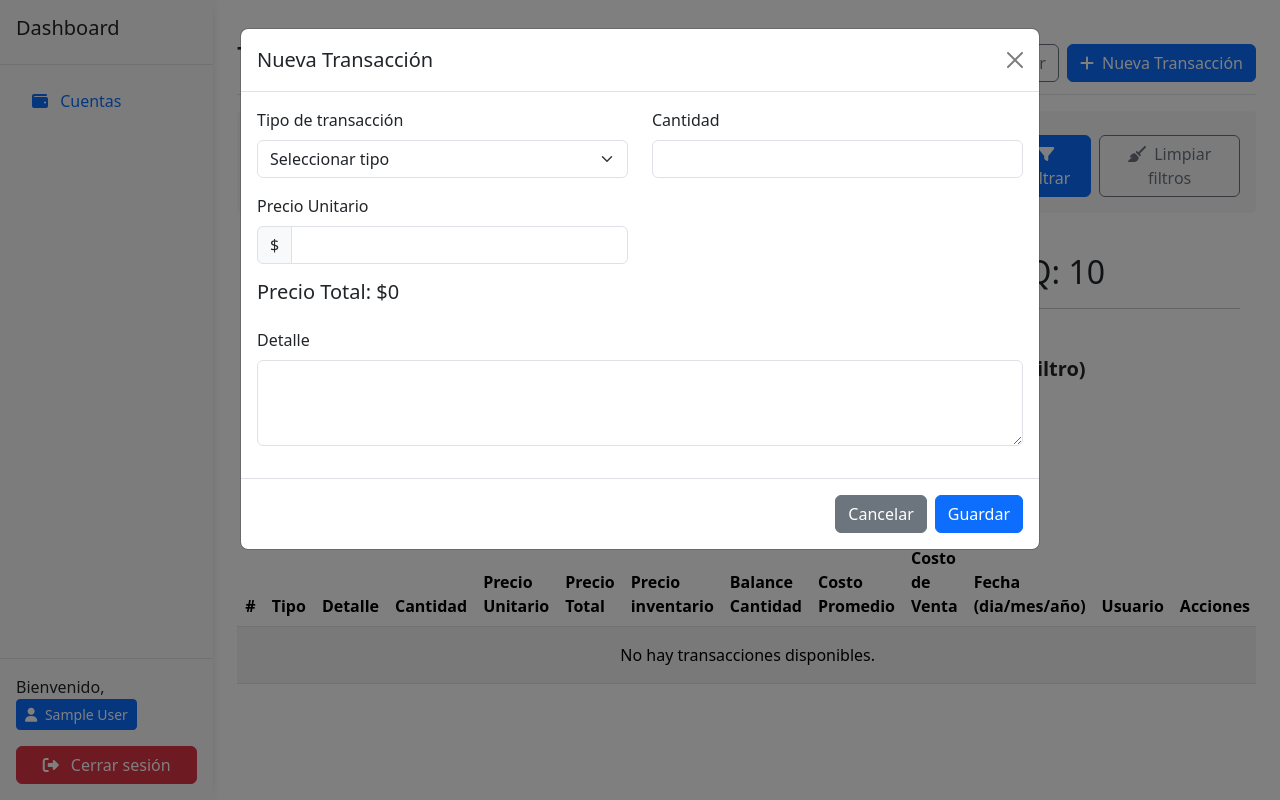
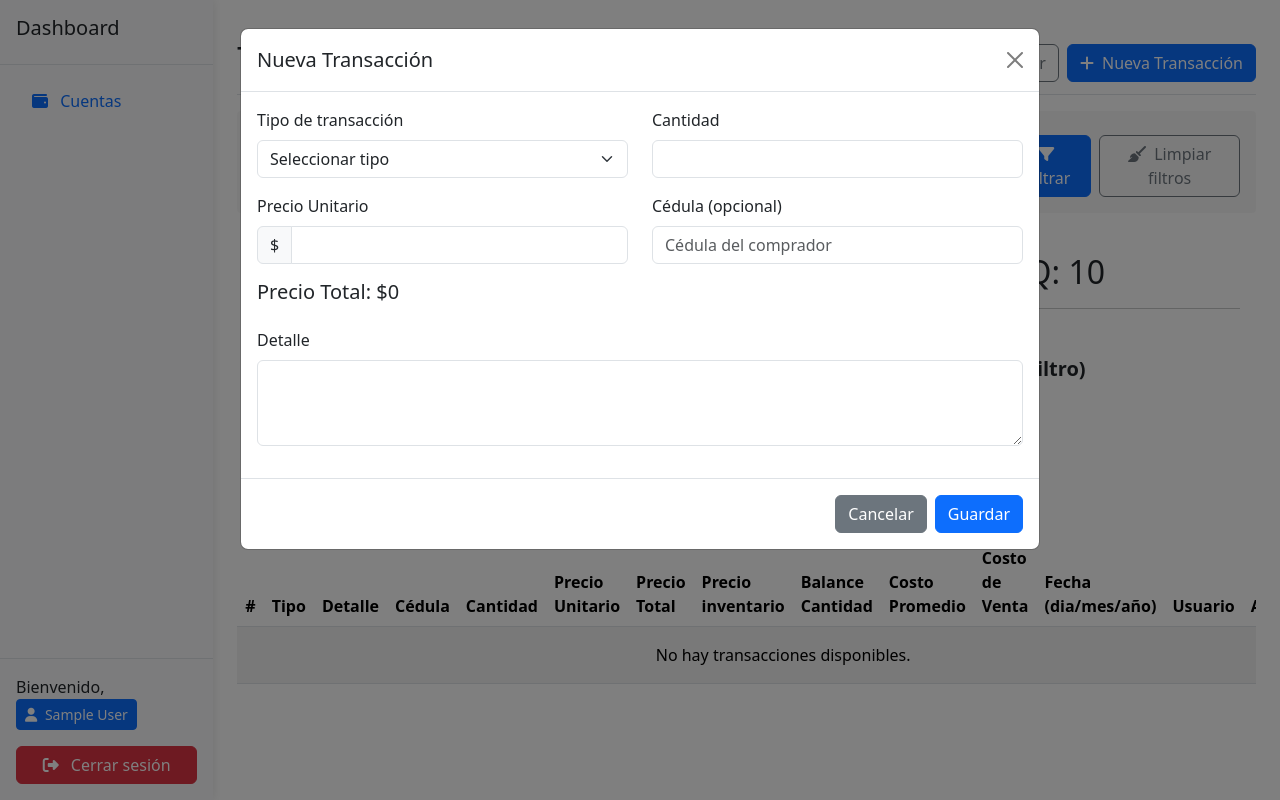
Before and after one commit to TDanyStark/Cacao-Rocha, a PHP site: page /cacaorocha/transactions in a window 1280 px wide, after a click on "Nueva Transacción". Run offline with PHP 8.4, Linux system fonts and the light colour scheme; the visitor is signed in with stand-in values (Sample User, id 1); data comes from the database, SQL or seed files in the repository; tables that the repository leaves empty hold one stand-in row (values such as "Sample post"); some libraries are stand-ins or nearby versions.

Commit message:
Add optional 'cedula' field to transactions and update related views and models

```diff
--- a/app/controllers/TransactionsController.php
+++ b/app/controllers/TransactionsController.php
@@ -75,6 +75,7 @@ class TransactionsController
             $detail = $data['detail'] ?? null;
             $quantity = $data['quantity'] ?? null;
             $unit_price = $data['unit_price'] ?? null;
+            $cedula = $data['cedula'] ?? null;
 
             // si el type es gasto, la cantidad debe ser null
             if ($type == 'gasto') {
@@ -90,7 +91,8 @@ class TransactionsController
                 $detail,
                 $quantity,
                 $unit_price,
-                $user_id
+                $user_id,
+                $cedula
             )) {
                 $_SESSION['success_transactions'] = "Transacción creada exitosamente.";
                 header("Location: /cacaorocha/transactions"); // Redirigir si se creó exitosamente
@@ -158,7 +160,7 @@ class TransactionsController
             $sheet = $spreadsheet->getActiveSheet();
 
             // Encabezados
-            $headers = ["ID", "Tipo", "Detalle", "Cantidad", "Precio Unitario", "Precio Total", "Usuario", "Fecha"];
+            $headers = ["ID", "Tipo", "Detalle", "Cédula", "Cantidad", "Precio Unitario", "Precio Total", "Usuario", "Fecha"];
             $sheet->fromArray($headers, NULL, 'A1');
 
             // Agregar los datos
@@ -176,6 +178,7 @@ class TransactionsController
                     $transaction['id'],
                     $transaction['type'],
                     $transaction['detail'],
+                    $transaction['cedula'] ?? null,
                     $transaction['quantity'],
                     $unit_price,
                     $total_price,
--- a/app/models/TransactionsModel.php
+++ b/app/models/TransactionsModel.php
@@ -74,11 +74,11 @@ class TransactionsModel
       // Insertar la transacción en delete_transactions
       $insert = $this->pdo->prepare("
             INSERT INTO delete_transactions (
-                id, type, detail, quantity, unit_price, total_price,
+                id, type, detail, cedula, quantity, unit_price, total_price,
                 inventory_price, balance_quantity, average_cost,
                 cost_of_sale, user_id, created_at, deleted_by
             ) VALUES (
-                :id, :type, :detail, :quantity, :unit_price, :total_price,
+                :id, :type, :detail, :cedula, :quantity, :unit_price, :total_price,
                 :inventory_price, :balance_quantity, :average_cost,
                 :cost_of_sale, :user_id, :created_at, :deleted_by
             )
@@ -87,6 +87,7 @@ class TransactionsModel
         'id' => $row['id'],
         'type' => $row['type'],
         'detail' => $row['detail'],
+        'cedula' => $row['cedula'] ?? null,
         'quantity' => $row['quantity'],
         'unit_price' => $row['unit_price'],
         'total_price' => $row['total_price'],
@@ -178,6 +179,9 @@ class TransactionsModel
 
   public function createTransaction(string $type, string $detail, ?int $quantity, float $unit_price, int $user_id): bool
   {
+    // Added optional $cedula parameter is handled by controller; keep signature backward compatible by checking func_get_args if needed
+    $args = func_get_args();
+    $cedula = $args[5] ?? null;
     // Obtener los últimos valores del inventario
     $lastTransaction = $this->pdo->query("
         SELECT balance_quantity, average_cost, inventory_price
@@ -218,14 +222,15 @@ class TransactionsModel
     // Insertar la transacción con los nuevos valores
     $stmt = $this->pdo->prepare("
         INSERT INTO transactions (type, detail, quantity, unit_price, total_price, user_id,
-                                  inventory_price, balance_quantity, average_cost, cost_of_sale)
+                                  cedula, inventory_price, balance_quantity, average_cost, cost_of_sale)
         VALUES (:type, :detail, :quantity, :unit_price, :total_price, :user_id,
-                :inventory_price, :balance_quantity, :average_cost, :cost_of_sale)
+                :cedula, :inventory_price, :balance_quantity, :average_cost, :cost_of_sale)
     ");
 
     return $stmt->execute([
       'type' => $type,
       'detail' => $detail,
+      'cedula' => $cedula,
       'quantity' => $quantity,
       'unit_price' => $unit_price,
       'total_price' => ($quantity ?? 1) * $unit_price,
--- a/app/views/transactions/index.php
+++ b/app/views/transactions/index.php
@@ -248,6 +248,7 @@
                                     <th>#</th>
                                     <th>Tipo</th>
                                     <th>Detalle</th>
+                                    <th>Cédula</th>
                                     <th>Cantidad</th>
                                     <th>Precio Unitario</th>
                                     <th>Precio Total</th>
@@ -292,6 +293,7 @@
                                                     <?= htmlspecialchars($transaction['detail'] ?? '', ENT_QUOTES, 'UTF-8'); ?>
                                                 </span>
                                             </td>
+                                            <td><?= htmlspecialchars($transaction['cedula'] ?? '', ENT_QUOTES, 'UTF-8'); ?></td>
                                             <td><?= htmlspecialchars($transaction['quantity'] ?? '', ENT_QUOTES, 'UTF-8'); ?></td>
                                             <td>
                                                 <span style="white-space: nowrap; display: block;"><?= $transaction['type'] === "compra" ? "" : "- " ?> $<?= number_format($transaction['unit_price']); ?></span>
@@ -322,7 +324,7 @@
                                     <?php endforeach; ?>
                                 <?php else: ?>
                                     <tr>
-                                        <td colspan="13" class="text-center py-3">No hay transacciones disponibles.</td>
+                                        <td colspan="14" class="text-center py-3">No hay transacciones disponibles.</td>
                                     </tr>
                                 <?php endif; ?>
                             </tbody>
@@ -365,6 +367,10 @@
                                     <span class="input-group-text">$</span>
                                     <input type="number" class="form-control" id="transaction-unit-price" name="unit_price" min="0.01" step="0.01" required>
                                 </div>
+                            </div>
+                            <div class="col-md-6">
+                                <label for="transaction-cedula" class="form-label">Cédula (opcional)</label>
+                                <input type="text" class="form-control" id="transaction-cedula" name="cedula" placeholder="Cédula del comprador">
                             </div>
                         </div>
                         <!-- Agregado en el modal de nueva transacción -->
--- a/u744125515_cacaorocha.sql
+++ b/u744125515_cacaorocha.sql
@@ -31,6 +31,7 @@ CREATE TABLE `delete_transactions` (
   `id` int(11) NOT NULL,
   `type` enum('compra','venta','gasto') NOT NULL,
   `detail` text NOT NULL,
+  `cedula` varchar(100) DEFAULT NULL,
   `quantity` int(11) DEFAULT NULL,
   `unit_price` decimal(11,0) NOT NULL,
   `total_price` decimal(11,0) DEFAULT NULL,
@@ -47,8 +48,8 @@ CREATE TABLE `delete_transactions` (
 -- Volcado de datos para la tabla `delete_transactions`
 --
 
-INSERT INTO `delete_transactions` (`id`, `type`, `detail`, `quantity`, `unit_price`, `total_price`, `inventory_price`, `balance_quantity`, `average_cost`, `cost_of_sale`, `user_id`, `created_at`, `deleted_by`) VALUES
-(29, 'compra', 'twew', 1000, 15600, 15600000, 15600000, 1000, 15600.0000, NULL, 1, '2025-03-11 11:57:56', 1);
+INSERT INTO `delete_transactions` (`id`, `type`, `detail`, `cedula`, `quantity`, `unit_price`, `total_price`, `inventory_price`, `balance_quantity`, `average_cost`, `cost_of_sale`, `user_id`, `created_at`, `deleted_by`) VALUES
+(29, 'compra', 'twew', NULL, 1000, 15600, 15600000, 15600000, 1000, 15600.0000, NULL, 1, '2025-03-11 11:57:56', 1);
 
 -- --------------------------------------------------------
 
@@ -60,6 +61,7 @@ CREATE TABLE `transactions` (
   `id` int(11) NOT NULL,
   `type` enum('compra','venta','gasto') NOT NULL,
   `detail` text NOT NULL,
+  `cedula` varchar(100) DEFAULT NULL,
   `quantity` int(11) DEFAULT NULL,
   `unit_price` decimal(11,0) NOT NULL,
   `total_price` decimal(11,0) DEFAULT NULL,
```
Lines whose indentation alone changed are shown as unchanged.
